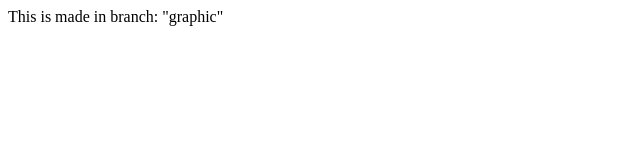
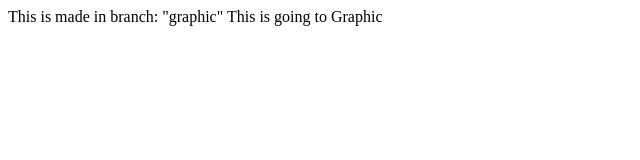
Before and after one commit to lurpeeBurbee/mega-adventure-2, a plain HTML site: page index.html in a window 1280 px wide. Shown: the whole page, without its empty margins (0-640 px from the left). Drawn offline with Linux system fonts and the light colour scheme.

Commit message:
going to graphic

```diff
--- a/index.html
+++ b/index.html
@@ -2,6 +2,8 @@
 <body>
 <p>
 This is made in branch: "graphic"
+
+This is going to Graphic
 </p>
 </body>
 </html>
```
